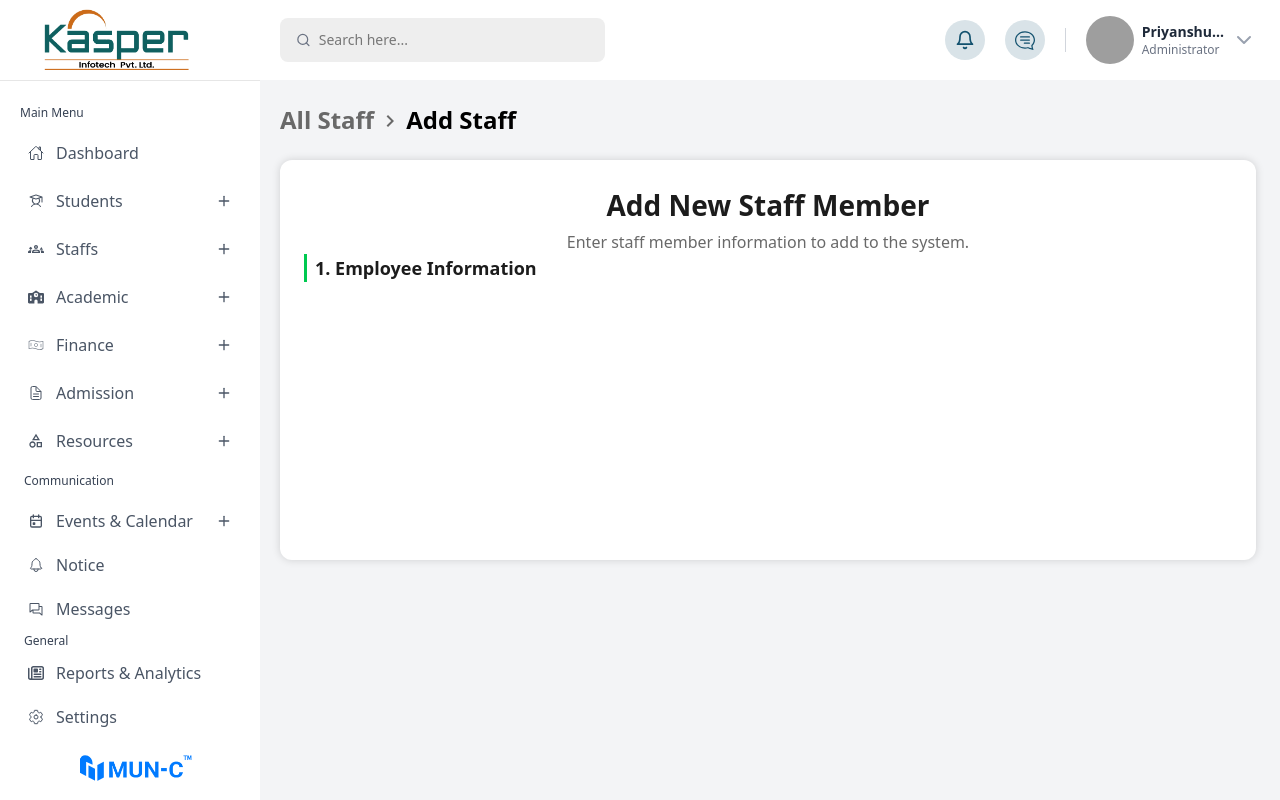
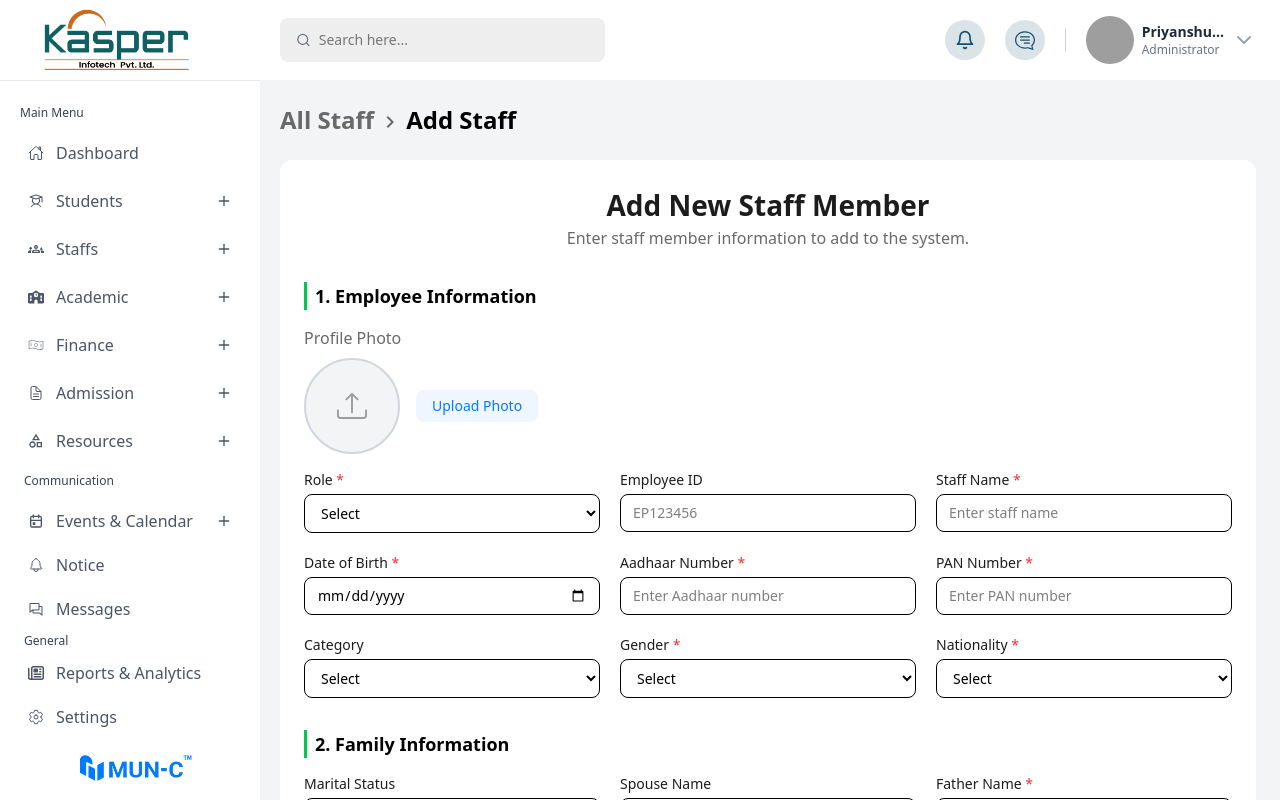
Before and after one commit to codesaurabhk/SMS_new, a React (Vite) app in the folder client/: page /add-staffs in a window 1280 px wide. Built offline with nearby package versions, Linux system fonts and the light colour scheme; grey boxes are pictures that could not be loaded.

Commit message:
add staff added

```diff
--- a/client/src/page/Staffs/AddStaff.jsx
+++ b/client/src/page/Staffs/AddStaff.jsx
@@ -1,24 +1,287 @@
-import React from "react";
+import React, { useRef, useState } from "react";
 import { MdOutlineKeyboardArrowRight } from "react-icons/md";
+import { BsUpload } from "react-icons/bs";
 
+/* =======================
+   Reusable Input Field
+======================= */
+const InputField = ({
+  label,
+  required,
+  placeholder,
+  type = "text",
+}) => (
+  <div className="flex flex-col gap-1">
+    <label className="text-sm text-[#1C1C1C]">
+      {label} {required && <span className="text-red-500">*</span>}
+    </label>
+    <input
+      type={type}
+      placeholder={placeholder}
+      className="border rounded-lg px-3 py-2 text-sm outline-none focus:ring-2 focus:ring-[#00C950]"
+    />
+  </div>
+);
+
+/* =======================
+   Reusable Select Field
+======================= */
+const SelectField = ({ label, required, options }) => (
+  <div className="flex flex-col gap-1">
+    <label className="text-sm text-[#1C1C1C]">
+      {label} {required && <span className="text-red-500">*</span>}
+    </label>
+    <select className="border rounded-lg px-3 py-2 text-sm outline-none focus:ring-2 focus:ring-[#00C950]">
+      <option value="">Select</option>
+      {options.map((op, i) => (
+        <option key={i}>{op}</option>
+      ))}
+    </select>
+  </div>
+);
+
+/* =======================
+   Upload Box
+======================= */
+const UploadBox = ({ title }) => (
+  <div className="border-2 border-dashed border-[#BDEBD3] rounded-xl p-6 flex flex-col items-center justify-center text-center gap-2">
+    <span className="text-sm font-medium text-[#1C1C1C]">{title}</span>
+    <p className="text-xs text-[#696969]">
+      Drag & Drop to upload or{" "}
+      <span className="text-[#00C950] cursor-pointer">Browse</span>
+    </p>
+    <p className="text-[11px] text-[#9A9A9A]">Only PDF file allowed</p>
+  </div>
+);
+
+/* =======================
+   Main Component
+======================= */
 const AddStaff = () => {
+  const fileInputRef = useRef(null);
+  const [preview, setPreview] = useState(null);
+
+  const handleClick = () => {
+    fileInputRef.current.click();
+  };
+
+  const handleFileChange = (e) => {
+    const file = e.target.files[0];
+    if (!file) return;
+
+    // Optional validation
+    if (!file.type.startsWith("image/")) {
+      alert("Only image files are allowed");
+      return;
+    }
+
+    const imageURL = URL.createObjectURL(file);
+    setPreview(imageURL);
+  };
+
   return (
     <div className="space-y-6">
+
+      {/* ===== Breadcrumb ===== */}
       <div className="flex gap-1 items-center text-[#696969]">
-        <span className="text-2xl font-semibold cursor-pointer hover:text-black">All Staff</span>
-        <MdOutlineKeyboardArrowRight className="text-2xl font-semibold mt-0.5" />
-        <span className="text-2xl font-semibold text-black">Add Staff</span>
+        <span className="text-2xl font-semibold cursor-pointer hover:text-black">
+          All Staff
+        </span>
+        <MdOutlineKeyboardArrowRight className="text-2xl mt-1" />
+        <span className="text-2xl font-semibold text-black">
+          Add Staff
+        </span>
       </div>
-      <div className="box-shadow bg-white rounded-xl h-100 p-6 min-h-[200px]">
-        <div className=" flex flex-col items-center justify-center text-center gap-1">
-            <span className="text-[28px] font-semibold text-[#1C1C1C]">
-        Add New Staff Member
-      </span>
-      <p className="text-[#696969]">
-        Enter staff member information to add to the system.
-      </p>
+
+      {/* ===== Container ===== */}
+      <div className="bg-white rounded-xl p-6 space-y-8">
+
+        {/* ===== Header ===== */}
+        <div className="text-center">
+          <h1 className="text-[28px] font-semibold text-[#1C1C1C]">
+            Add New Staff Member
+          </h1>
+          <p className="text-[#696969]">
+            Enter staff member information to add to the system.
+          </p>
         </div>
-        <h2 className="text-lg font-semibold  border-l-[3px] border-[#00C950] text-[#1C1C1C] pl-2" > 1. Employee Information</h2>
+
+        {/* =======================
+            1. Employee Information
+        ======================= */}
+        <section className="space-y-4 ">
+          <h2 className="text-lg font-semibold border-l-[3px] border-[#00C950] pl-2">
+            1. Employee Information
+          </h2>
+          <span className="text-[#696969] font-medium ">Profile Photo</span>
+
+          <div className="flex items-center gap-4 mt-2">
+
+            {/* Avatar */}
+            <div
+              onClick={handleClick}
+              className="w-24 h-24 rounded-full border-2 border-[#D1D5DC] flex items-center justify-center bg-[#F3F4F6] cursor-pointer overflow-hidden"
+            >
+              {preview ? (
+                <img
+                  src={preview}
+                  alt="Profile"
+                  className="w-full h-full object-cover"
+                />
+              ) : (
+                <BsUpload className="text-3xl text-[#9C9C9C]" />
+              )}
+            </div>
+
+            {/* Upload Button */}
+            <div>
+              <button
+                type="button"
+                onClick={handleClick}
+                className="text-sm text-[#007AFF] font-medium bg-[#EFF6FF] px-4 py-1.5 rounded-lg hover:bg-[#007AFF] hover:text-[#EFF6FF] transition"
+              >
+                Upload Photo
+              </button>
+              {/* <p className="text-[11px] text-[#9A9A9A] mt-1">
+                JPG, PNG • Max 2MB
+              </p> */}
+            </div>
+
+            {/* Hidden Input */}
+            <input
+              ref={fileInputRef}
+              type="file"
+              accept="image/png, image/jpeg"
+              onChange={handleFileChange}
+              className="hidden"
+            />
+          </div>
+
+          <div className="grid grid-cols-1 md:grid-cols-2 lg:grid-cols-3 gap-5">
+            <SelectField label="Role" required options={["Teacher", "Admin", "Staff"]} />
+            <InputField label="Employee ID" placeholder="EP123456" />
+            <InputField label="Staff Name" required placeholder="Enter staff name" />
+            <InputField label="Date of Birth" type="date" required />
+            <InputField label="Aadhaar Number" required placeholder="Enter Aadhaar number" />
+            <InputField label="PAN Number" required placeholder="Enter PAN number" />
+            <SelectField label="Category" options={["General", "OBC", "SC", "ST"]} />
+            <SelectField label="Gender" required options={["Male", "Female", "Other"]} />
+            <SelectField label="Nationality" required options={["Indian", "Other"]} />
+          </div>
+        </section>
+
+        {/* =======================
+            2. Family Information
+        ======================= */}
+        <section className="space-y-4">
+          <h2 className="text-lg font-semibold border-l-[3px] border-[#00C950] pl-2">
+            2. Family Information
+          </h2>
+
+          <div className="grid grid-cols-1 md:grid-cols-2 lg:grid-cols-3 gap-5">
+            <SelectField label="Marital Status" options={["Single", "Married"]} />
+            <InputField label="Spouse Name" placeholder="Enter spouse name" />
+            <InputField label="Father Name" required placeholder="Enter father name" />
+            <InputField label="Mother Name" placeholder="Enter mother name" />
+            <InputField label="Spouse Phone" placeholder="+91" />
+            <SelectField label="Number of Children" options={["0", "1", "2", "3+"]} />
+          </div>
+        </section>
+
+        {/* =======================
+            3. Contact Information
+        ======================= */}
+        <section className="space-y-4">
+          <h2 className="text-lg font-semibold border-l-[3px] border-[#00C950] pl-2">
+            3. Contact Information
+          </h2>
+
+          <div className="grid grid-cols-1 md:grid-cols-2 lg:grid-cols-3 gap-5">
+            <InputField label="Mobile Number" required placeholder="Enter mobile number" />
+            <InputField label="Alternate Mobile" placeholder="Enter alternate number" />
+            <InputField label="Email Address" required placeholder="Enter email" />
+            <InputField label="Emergency Contact Name" placeholder="Enter name" />
+            <InputField label="Emergency Contact Phone" placeholder="Enter number" />
+            <InputField label="Relation" placeholder="Enter relation" />
+          </div>
+        </section>
+
+        {/* =======================
+            4. Job / Employment Detail
+        ======================= */}
+        <section className="space-y-4">
+          <h2 className="text-lg font-semibold border-l-[3px] border-[#00C950] pl-2">
+            4. Job / Employment Detail
+          </h2>
+
+          <div className="grid grid-cols-1 md:grid-cols-2 lg:grid-cols-3 gap-5">
+            <InputField label="Date of Joining" type="date" required />
+            <SelectField label="Department" required options={["IT", "HR", "Finance"]} />
+            <SelectField label="Employee Type" required options={["Full Time", "Part Time"]} />
+            <SelectField label="Work Shift" options={["Morning", "Evening"]} />
+          </div>
+        </section>
+
+        {/* =======================
+            5. Qualification & Experience
+        ======================= */}
+        <section className="space-y-4">
+          <h2 className="text-lg font-semibold border-l-[3px] border-[#00C950] pl-2">
+            5. Qualification & Experience
+          </h2>
+
+          <div className="grid grid-cols-1 md:grid-cols-2 lg:grid-cols-3 gap-5">
+            <SelectField label="Highest Qualification" required options={["Graduate", "Post Graduate"]} />
+            <InputField label="Specialization" placeholder="Enter specialization" />
+            <SelectField label="Total Experience (Years)" required options={["0-1", "2-5", "5+"]} />
+          </div>
+
+          <UploadBox title="Upload Resume" />
+        </section>
+
+        {/* =======================
+            6. Payroll / Salary Detail
+        ======================= */}
+        <section className="space-y-4">
+          <h2 className="text-lg font-semibold border-l-[3px] border-[#00C950] pl-2">
+            6. Payroll / Salary Detail
+          </h2>
+
+          <div className="grid grid-cols-1 md:grid-cols-2 lg:grid-cols-3 gap-5">
+            <InputField label="Basic Salary" required placeholder="₹" />
+            <InputField label="Allowances" placeholder="Enter allowances" />
+            <InputField label="Deductions" placeholder="Enter deductions" />
+            <InputField label="Account Number" required placeholder="Enter account number" />
+            <InputField label="Bank Name" required placeholder="Enter bank name" />
+            <InputField label="IFSC Code" required placeholder="Enter IFSC" />
+          </div>
+        </section>
+
+        {/* =======================
+            7. Document Upload
+        ======================= */}
+        <section className="space-y-4">
+          <h2 className="text-lg font-semibold border-l-[3px] border-[#00C950] pl-2">
+            7. Document Upload
+          </h2>
+
+          <div className="grid grid-cols-1 md:grid-cols-2 gap-5">
+            <UploadBox title="Aadhaar Card / ID Proof" />
+            <UploadBox title="PAN Card" />
+            <UploadBox title="Experience Letters" />
+            <UploadBox title="Qualification Certificates" />
+          </div>
+        </section>
+
+        {/* ===== Buttons ===== */}
+        <div className="flex justify-center gap-4 pt-6">
+          <button className="border border-red-500 text-red-500 px-6 py-2 rounded-lg">
+            Cancel
+          </button>
+          <button className="bg-[#0B2B2E] text-white px-6 py-2 rounded-lg">
+            Submit
+          </button>
+        </div>
       </div>
     </div>
   );
```
